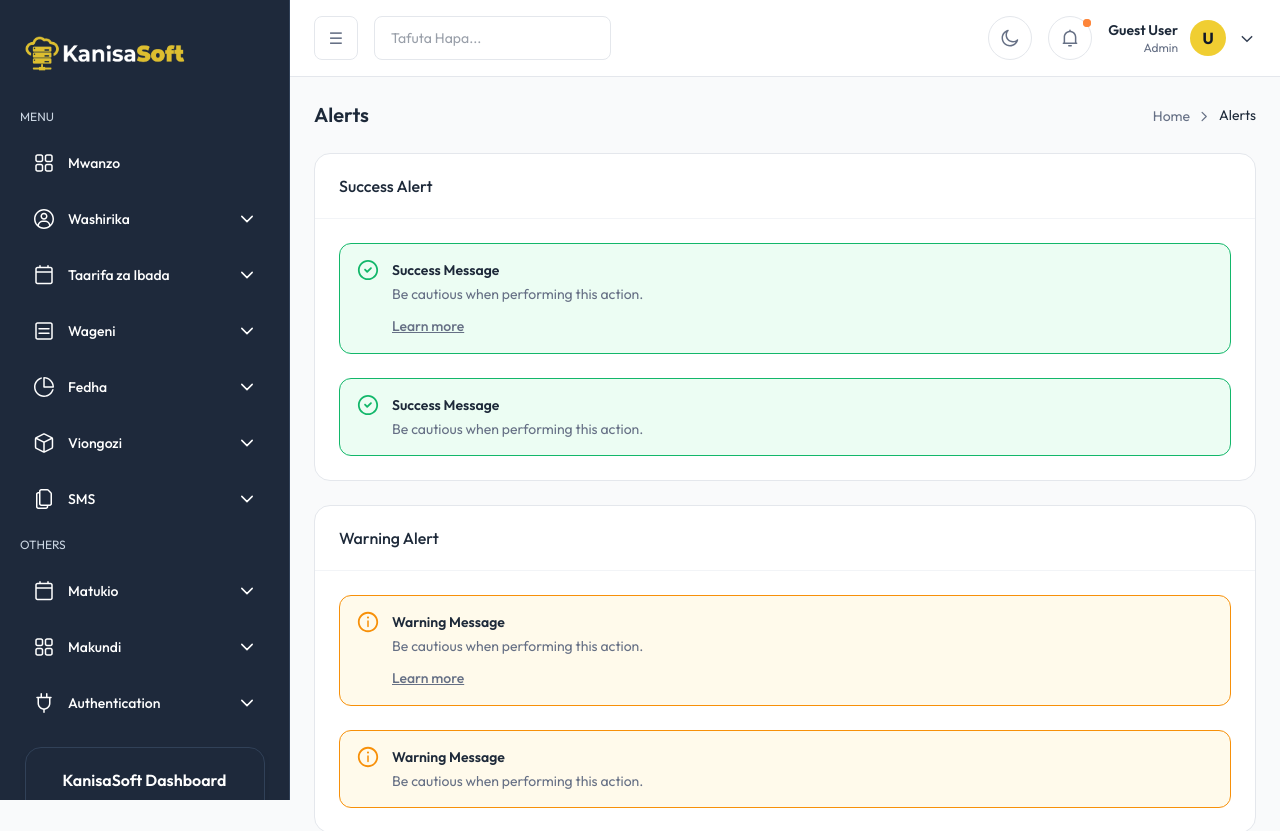
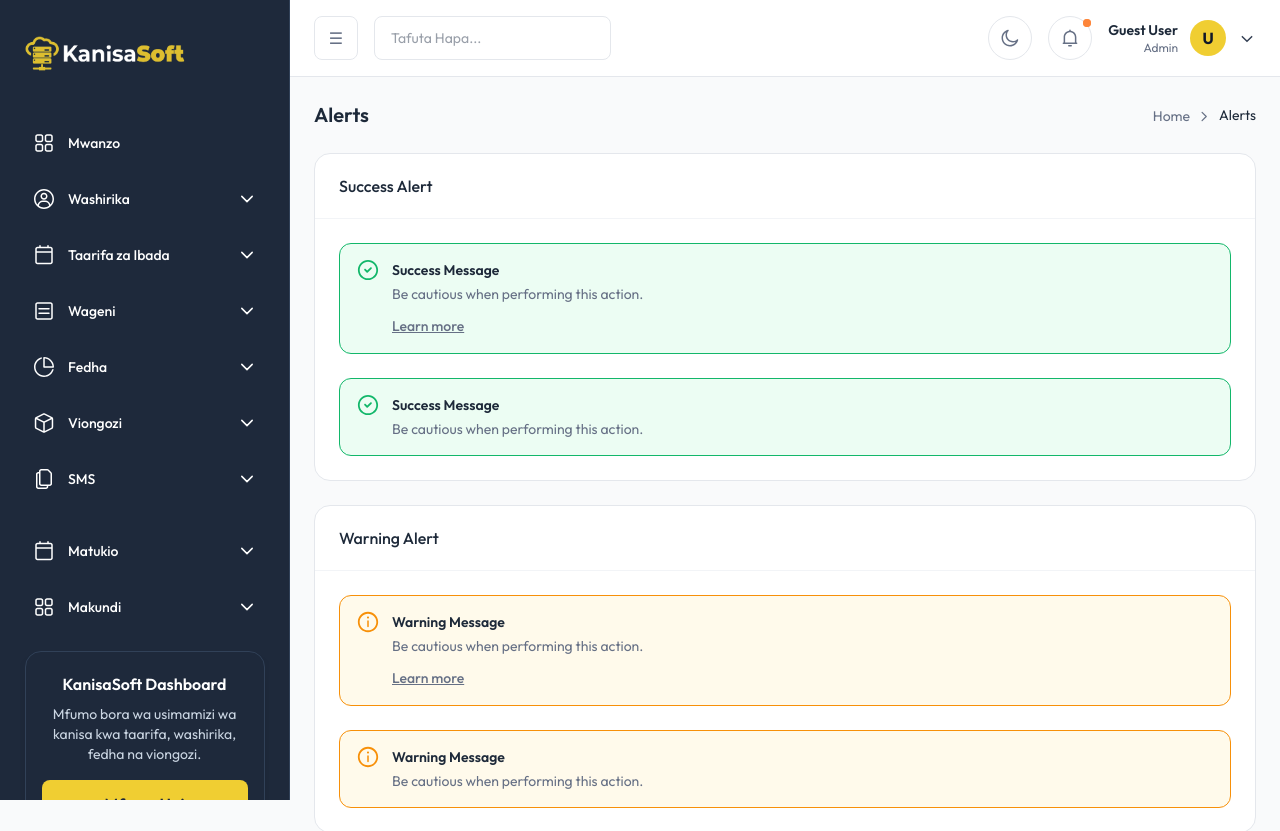
Before and after one commit to Shalemu/kanisasoft_frontend_kurasini, a Next.js app: page /ui-elements/alerts in a window 1280 px wide. Shown: the top 831 px of the page. Built offline with nearby package versions, Linux system fonts and the light colour scheme; sample sign-in values are in the browser's storage.

Commit message:
feat: update favicon and modify admin dashboard metadata

```diff
--- a/src/app/(admin)/page.tsx
+++ b/src/app/(admin)/page.tsx
@@ -10,8 +10,8 @@ import DemographicCard from "@/components/user/DemographicCard";
 
 export const metadata: Metadata = {
   title:
-    "Next.js E-commerce Dashboard | TailAdmin - Next.js Dashboard Template",
-  description: "This is Next.js Home for TailAdmin Dashboard Template",
+    " Dashboard | KanisaSoft - Church Management Software for Efficient Church Operations",
+  description: "Welcome to your KanisaSoft dashboard, where you can manage your church's operations efficiently. Access tools for member management, event planning, financial tracking, and more. Stay organized and connected with your congregation using our comprehensive church management software.",
 };
 
 export default function Ecommerce() {
--- a/src/layout/AppSidebar.tsx
+++ b/src/layout/AppSidebar.tsx
@@ -112,14 +112,6 @@ const othersItems: NavItem[] = [
     subItems: [
       { name: "Orodha ya Makundi", path: "/makundi", pro: false },
       // { name: "Avatar", path: "/alerts", pro: false },
-    ],
-  },
-  {
-    icon: <PlugInIcon />,
-    name: "Authentication",
-    subItems: [
-      { name: "Sign In", path: "/login", pro: false },
-      // { name: "Sign Up", path: "/signup", pro: false },
     ],
   },
 ];
@@ -376,7 +368,7 @@ const AppSidebar: React.FC = () => {
                 }`}
               >
                 {isExpanded || isHovered || isMobileOpen ? (
-                  "Menu"
+                  ""
                 ) : (
                   <HorizontaLDots />
                 )}
@@ -393,7 +385,7 @@ const AppSidebar: React.FC = () => {
                 }`}
               >
                 {isExpanded || isHovered || isMobileOpen ? (
-                  "Others"
+                  ""
                 ) : (
                   <HorizontaLDots />
                 )}
```
Also changed, not shown: public/images/favicon.png, 2 other files (tests, documents, lock files or other folders).
